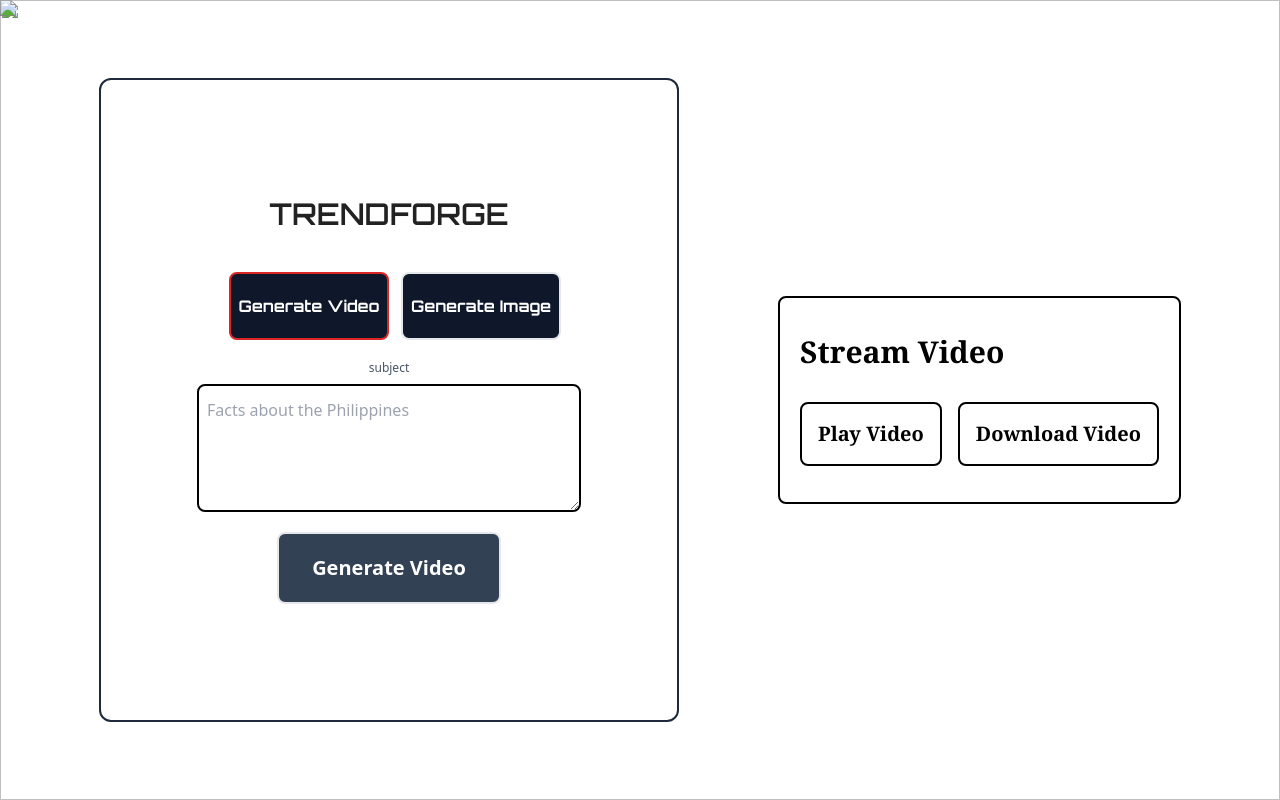
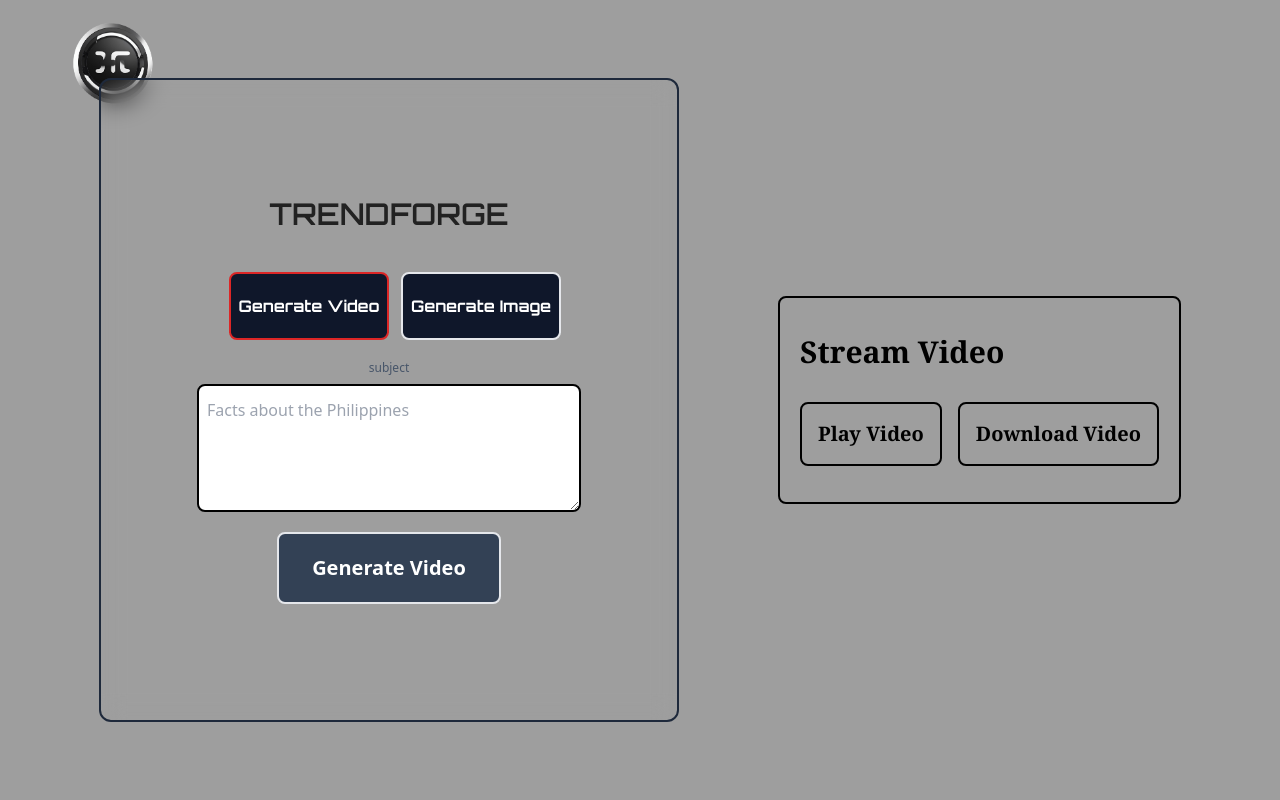
Before and after one commit to Justin-Qwerty/VideoEffectFE, a plain HTML site: page index.html in a window 1280 px wide. Drawn offline with nearby package versions, Linux system fonts and the light colour scheme; the site is published under a folder, as on GitHub Pages, so addresses that start at the root find nothing.

Commit message:
repair img 1

```diff
--- a/index.html
+++ b/index.html
@@ -10,8 +10,8 @@
     <title>Viral Video Automation</title>
 </head>
 <body>
-    <img src="/public/backgroundImage.png" class="-z-10 absolute h-screen w-full">
-    <a href="/"><img src="/public/logo.png" class="absolute mx-auto w-56 self-center flex"></a>
+    <img src="public/backgroundImage.png" class="-z-10 absolute h-screen w-full">
+    <a href="/"><img src="public/logo.png" class="absolute mx-auto w-56 self-center flex"></a>
     <div class="flex flex-row justify-evenly h-screen items-center">
         <div class="flex flex-col border-slate-800 border-2 p-24 rounded-xl blur-0 bg-transparent backdrop-blur-md">
             <h1 class="flex flex-row justify-center text-3xl my-5 font-semibold uppercase items-center text-[#222222] font-[orbitron]">TrendForge</h1>
```
